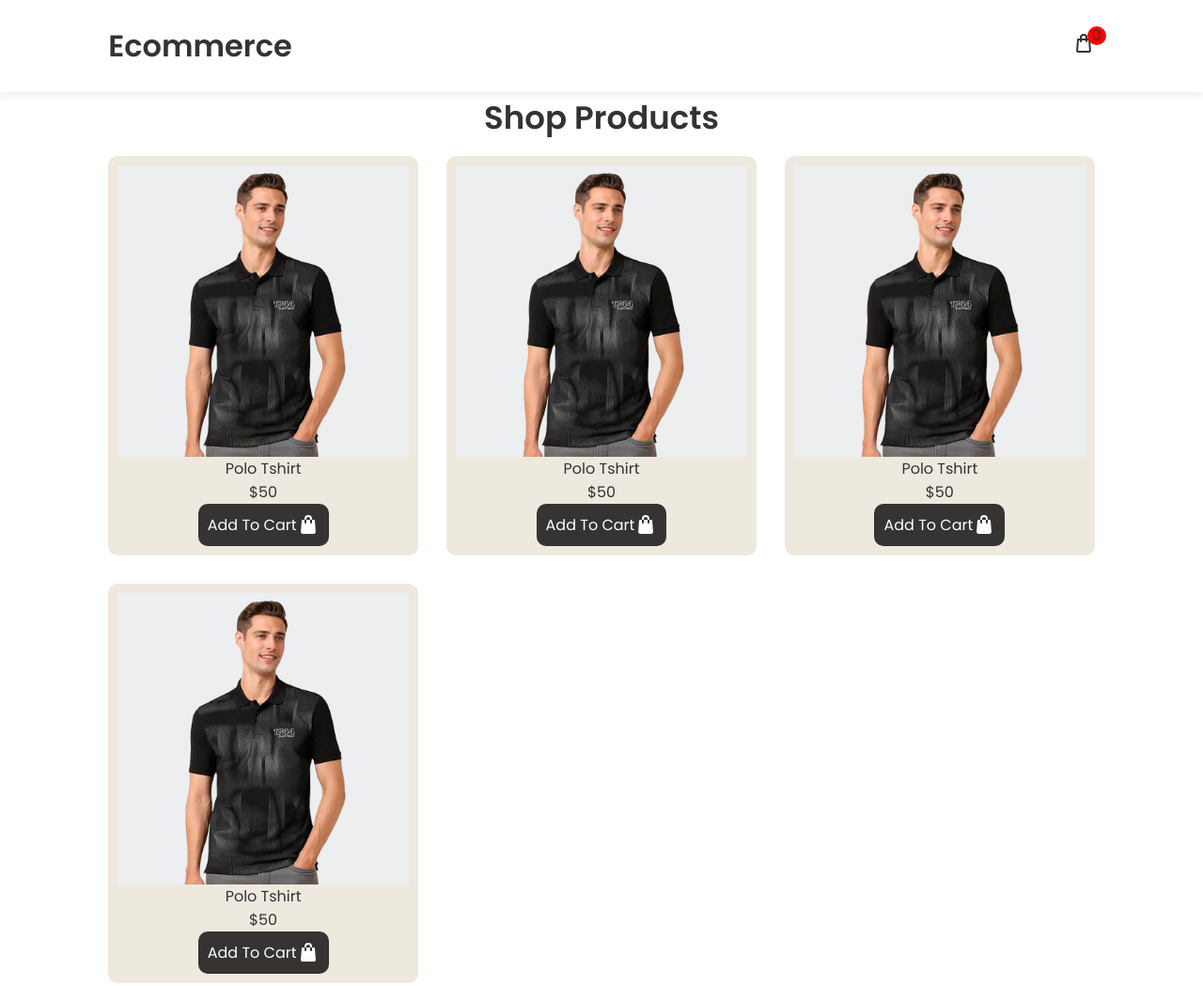
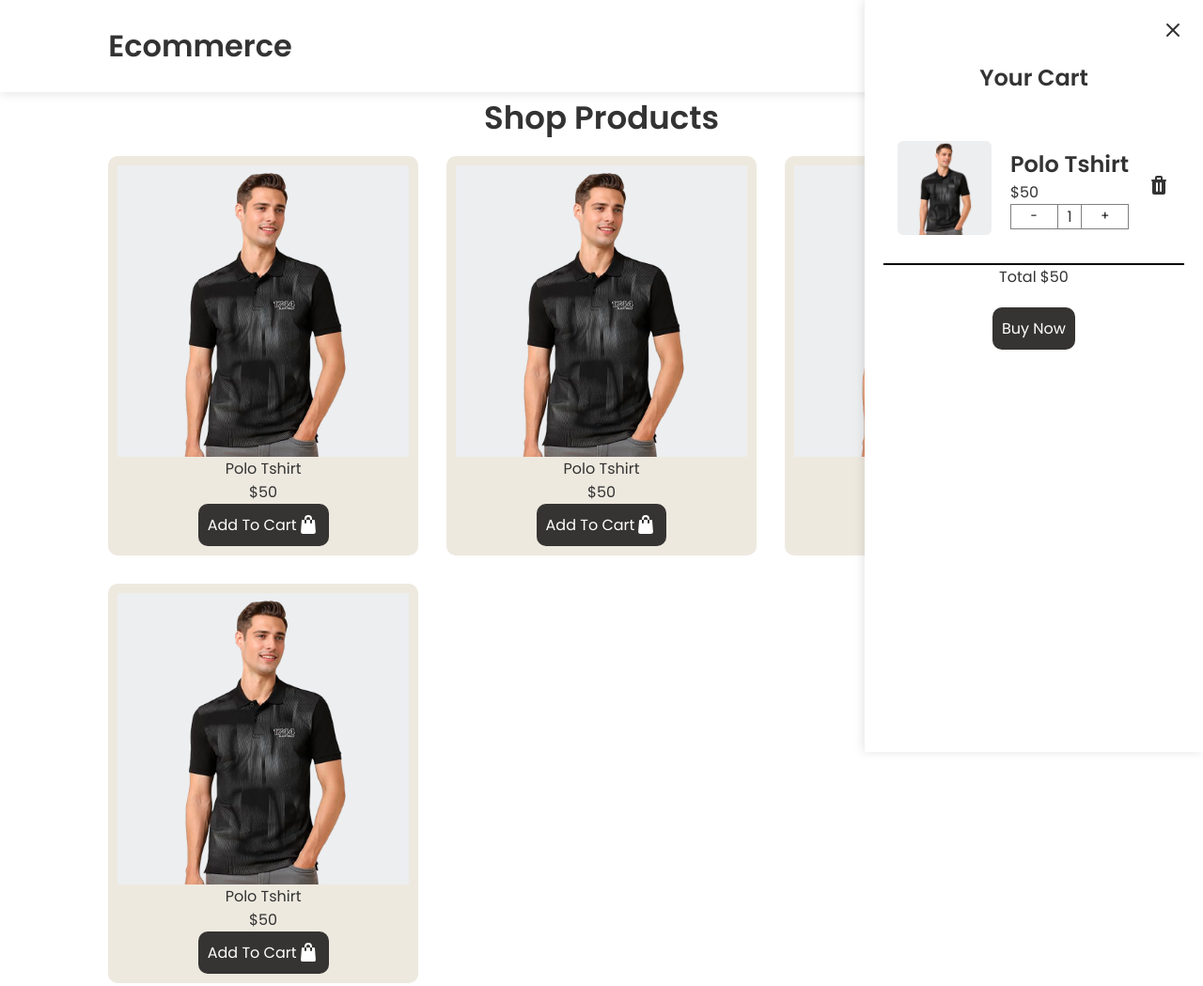
Before and after one commit to aashutoshdahal1/shoppingcart, a plain HTML site: page index.html in a window 1280 px wide. Shown: the top 1049 px of the page at 94% size. Drawn offline with Linux system fonts and the light colour scheme.

Commit message:
sidebar UI created

```diff
--- a/index.html
+++ b/index.html
@@ -125,6 +125,25 @@
       </div>
     </section>
     <div class="sidebar">
+      <div class="sidebar__closebtn">
+        <svg
+          class="w-6 h-6 text-gray-800 dark:text-white"
+          aria-hidden="true"
+          xmlns="http://www.w3.org/2000/svg"
+          width="24"
+          height="24"
+          fill="none"
+          viewBox="0 0 24 24"
+        >
+          <path
+            stroke="currentColor"
+            stroke-linecap="round"
+            stroke-linejoin="round"
+            stroke-width="2"
+            d="M6 18 17.94 6M18 18 6.06 6"
+          />
+        </svg>
+      </div>
       <h2 class="sidebar__title">Your Cart</h2>
 
       <div class="sidebar__itemcontainer">
@@ -133,6 +152,7 @@
 
           <div class="sidebar__item-details">
             <h2 class="sidebar__item-title">Polo Tshirt</h2>
+
             <span class="sidebar__item-price">$50</span>
 
             <div class="sidebar__item-btn">
@@ -141,12 +161,28 @@
               <button id="increment">+</button>
             </div>
           </div>
+          <div class="sidebar__item-delete">
+            <svg
+              class="w-6 h-6 text-gray-800 dark:text-white"
+              aria-hidden="true"
+              xmlns="http://www.w3.org/2000/svg"
+              width="24"
+              height="24"
+              fill="currentColor"
+              viewBox="0 0 24 24"
+            >
+              <path
+                fill-rule="evenodd"
+                d="M8.586 2.586A2 2 0 0 1 10 2h4a2 2 0 0 1 2 2v2h3a1 1 0 1 1 0 2v12a2 2 0 0 1-2 2H7a2 2 0 0 1-2-2V8a1 1 0 0 1 0-2h3V4a2 2 0 0 1 .586-1.414ZM10 6h4V4h-4v2Zm1 4a1 1 0 1 0-2 0v8a1 1 0 1 0 2 0v-8Zm4 0a1 1 0 1 0-2 0v8a1 1 0 1 0 2 0v-8Z"
+                clip-rule="evenodd"
+              />
+            </svg>
+          </div>
         </div>
-
-        <div class="sidebar__total">
-          <div class="sidebar__total-price">Total $50</div>
-          <div class="sidebar__total-buynow">Buy Now</div>
-        </div>
+      </div>
+      <div class="sidebar__total">
+        <div class="sidebar__total-price">Total $50</div>
+        <div class="sidebar__total-buynow">Buy Now</div>
       </div>
     </div>
   </body>
--- a/style.css
+++ b/style.css
@@ -113,3 +113,71 @@ header {
   display: flex;
   align-items: center;
 }
+.sidebar {
+  position: fixed;
+  top: 0;
+  right: 0;
+  width: 360px;
+  height: 100%;
+  background-color: #ffffff;
+  box-shadow: -2px 0 10px rgb(0, 0, 0, 0.1);
+  padding: 65px 20px 40px;
+  z-index: 999;
+  overflow: auto;
+}
+.sidebar__closebtn {
+  position: absolute;
+  right: 20px;
+  top: 20px;
+  cursor: pointer;
+}
+.sidebar__title {
+  text-align: center;
+}
+.sidebar__item {
+  display: flex;
+  justify-content: center;
+  align-items: center;
+  margin-top: 50px;
+}
+.sidebar__item img {
+  width: 100px;
+  height: 100px;
+  border-radius: 6px;
+  -webkit-border-radius: 6px;
+  -moz-border-radius: 6px;
+  -ms-border-radius: 6px;
+  -o-border-radius: 6px;
+  object-fit: cover;
+  margin-right: 20px;
+}
+.sidebar__total {
+  border-top: 2px solid black;
+  margin-top: 30px;
+  display: flex;
+  justify-content: center;
+  flex-direction: column;
+  align-items: center;
+  gap: 20px;
+}
+.sidebar__item-delete {
+  margin-left: 20px;
+  cursor: pointer;
+}
+.sidebar__item-btn{
+    border: 1px solid grey;
+    display: flex;
+    justify-content: space-between;
+}
+.sidebar__item-btn #increment ,#decrement{
+    width: 40%;
+    background: none;
+    border: none;
+cursor: pointer;
+}
+.sidebar__item-btn #increment {
+    border-left: 1px solid grey;
+}
+.sidebar__item-btn #decrement {
+    border-right: 1px solid grey;
+}
```
